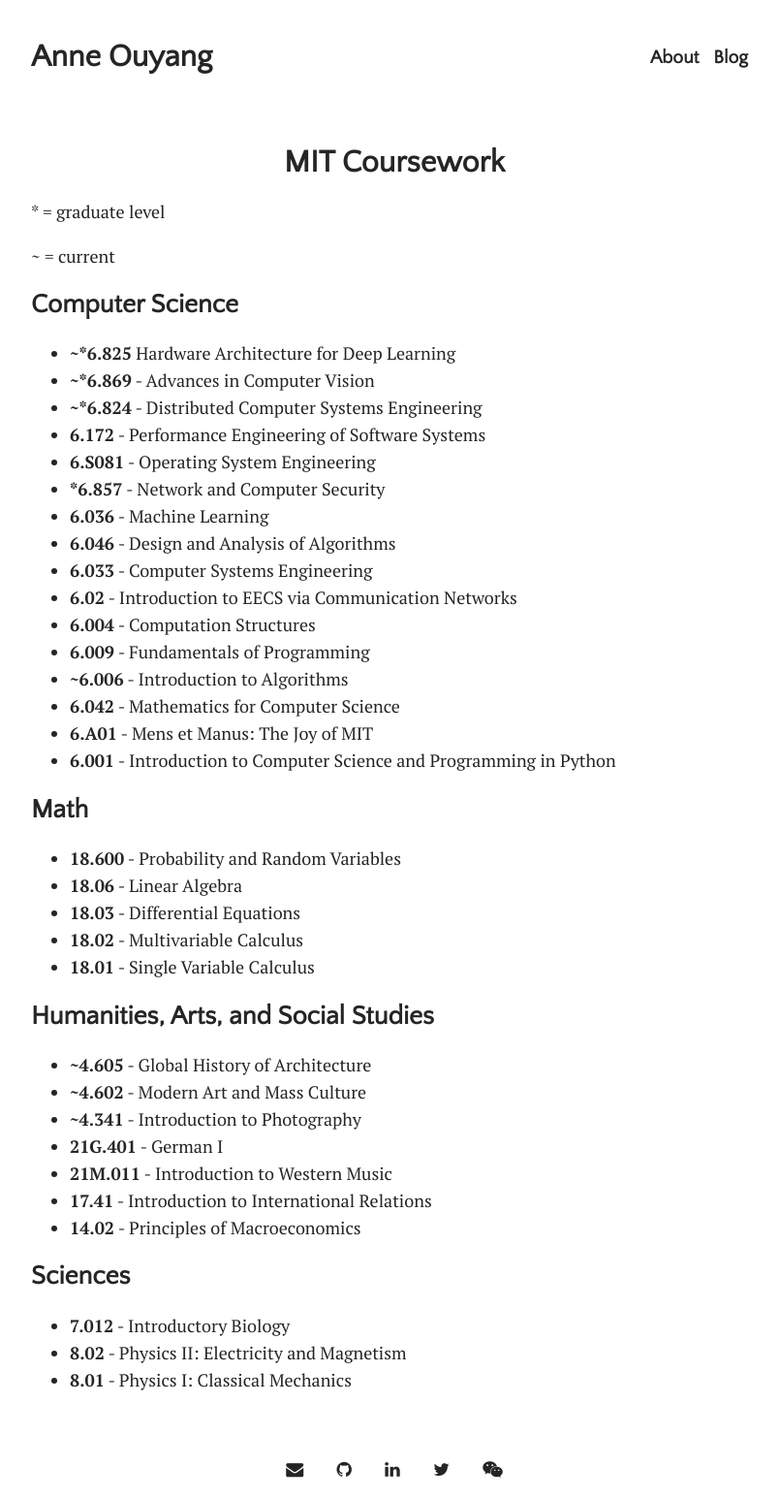
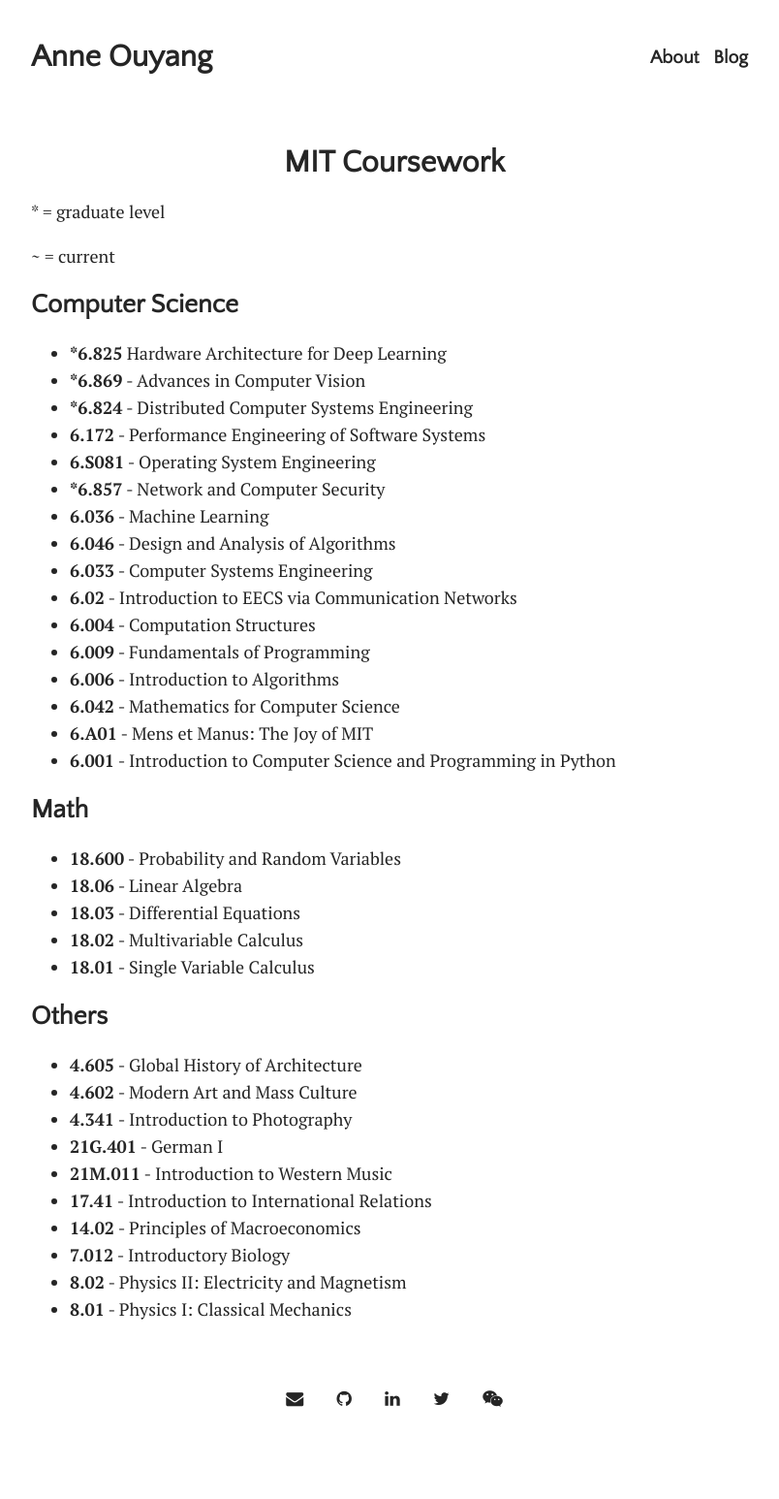
Before and after one commit to anneouyang/anneouyang.github.io, a Jekyll site: the page built from coursework.md, in a window 1280 px wide. Shown: the whole page at 97% size, without its empty margins (233-1037 px from the left). Built offline with Jekyll 4.4.1, drawn with Linux system fonts in a browser that asks for light colours; some web fonts are replaced; after the commit the page ends 1473 px from its top, so only the background shows below that.

Commit message:
update coursework

```diff
--- a/coursework.md
+++ b/coursework.md
@@ -10,9 +10,9 @@ title: Coursework
 \~ = current
 
 ## Computer Science
-- **\~\*6.825** Hardware Architecture for Deep Learning
-- **\~\*6.869** - Advances in Computer Vision
-- **\~\*6.824** - Distributed Computer Systems Engineering
+- **\*6.825** Hardware Architecture for Deep Learning
+- **\*6.869** - Advances in Computer Vision
+- **\*6.824** - Distributed Computer Systems Engineering
 - **6.172** - Performance Engineering of Software Systems
 - **6.S081** - Operating System Engineering
 - **\*6.857** - Network and Computer Security
@@ -22,7 +22,7 @@ title: Coursework
 - **6.02** - Introduction to EECS via Communication Networks
 - **6.004** - Computation Structures
 - **6.009** - Fundamentals of Programming
-- **\~6.006** - Introduction to Algorithms
+- **6.006** - Introduction to Algorithms
 - **6.042** - Mathematics for Computer Science
 - **6.A01** - Mens et Manus: The Joy of MIT
 - **6.001** - Introduction to Computer Science and Programming in Python
@@ -34,16 +34,14 @@ title: Coursework
 - **18.02** - Multivariable Calculus
 - **18.01** - Single Variable Calculus
 
-## Humanities, Arts, and Social Studies
-- **\~4.605** - Global History of Architecture
-- **\~4.602** - Modern Art and Mass Culture
-- **\~4.341** - Introduction to Photography
+## Others
+- **4.605** - Global History of Architecture
+- **4.602** - Modern Art and Mass Culture
+- **4.341** - Introduction to Photography
 - **21G.401** - German I
 - **21M.011** - Introduction to Western Music
 - **17.41** - Introduction to International Relations
 - **14.02** - Principles of Macroeconomics
-
-## Sciences
 - **7.012** - Introductory Biology
 - **8.02** - Physics II: Electricity and Magnetism
 - **8.01** - Physics I: Classical Mechanics
```
